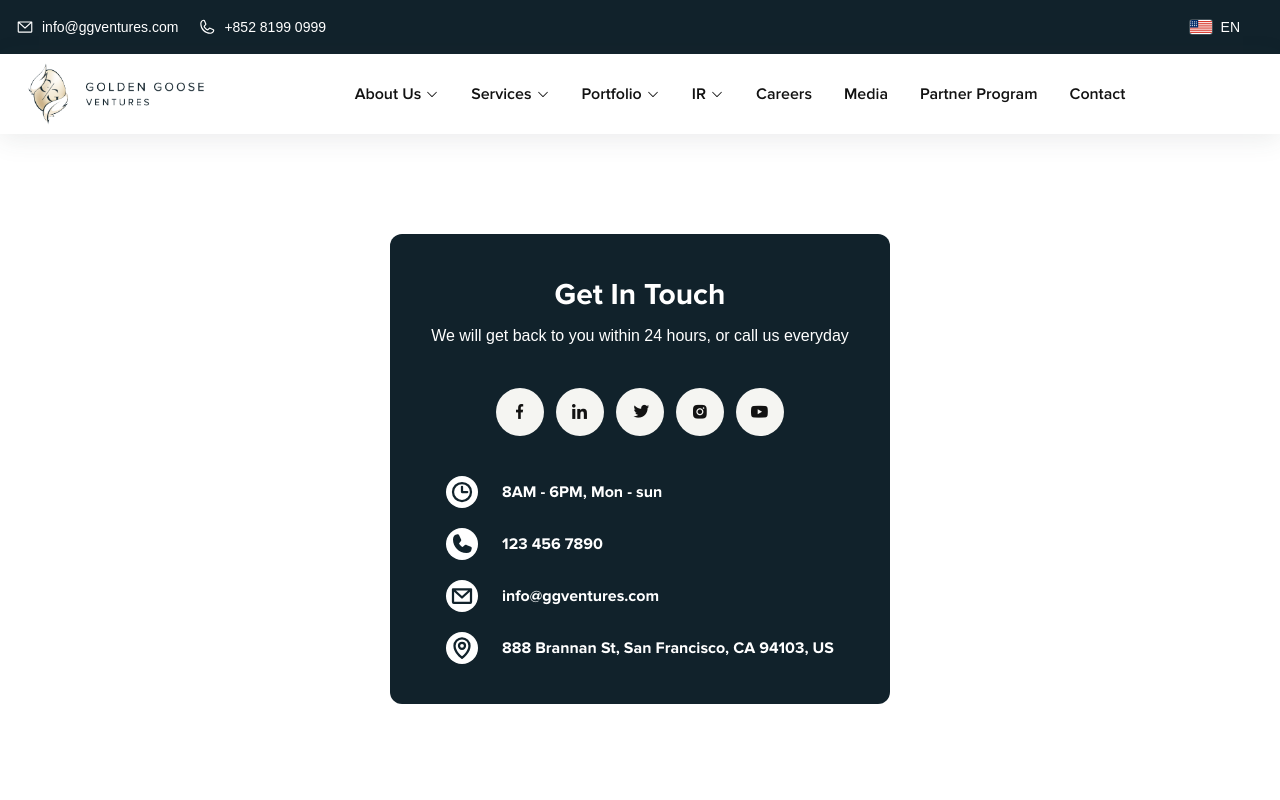
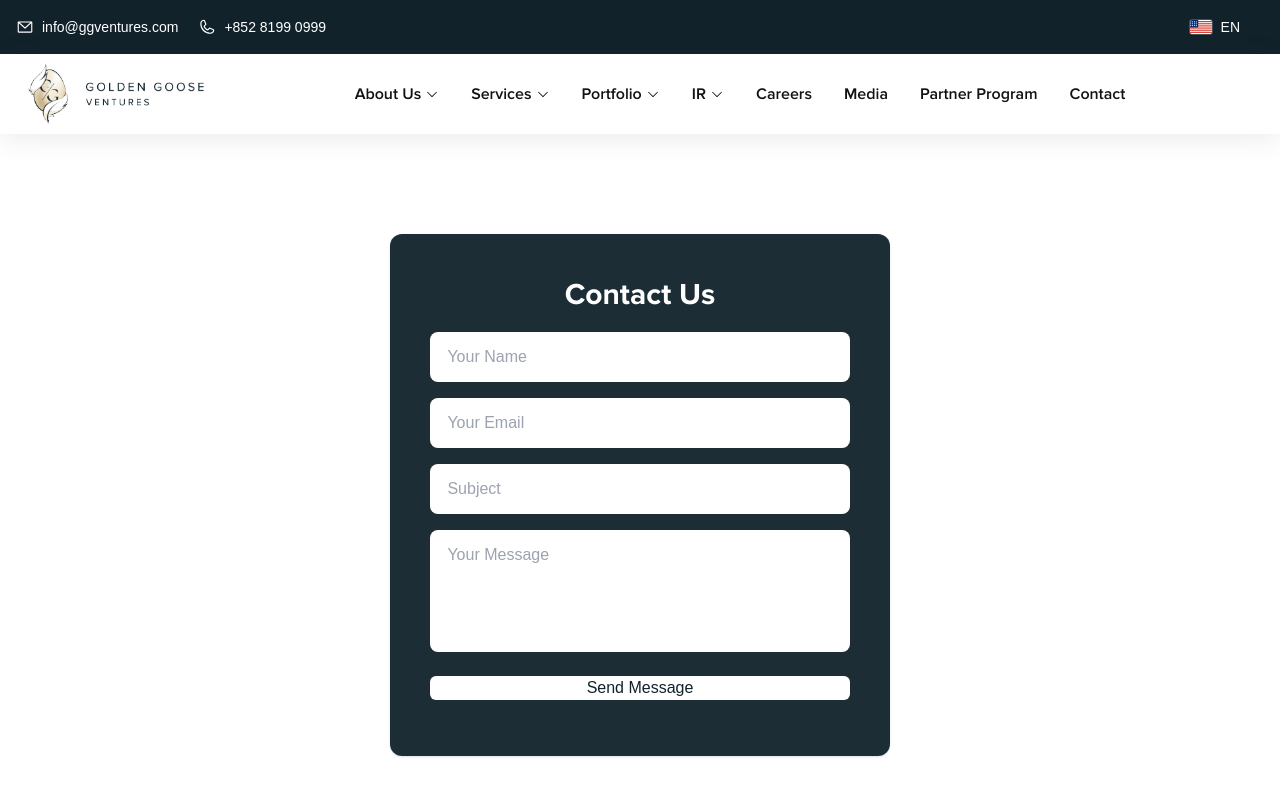
Before and after one commit to petaniweb-tech/golden-goose-ventures, a Next.js app: page /en/contact in a window 1280 px wide. Shown: the top 800 px of the page. Built offline with nearby package versions, Linux system fonts and the light colour scheme; a web font is replaced by a local one.

Commit message:
refactor: contact form

```diff
--- a/src/app/[locale]/contact/page.tsx
+++ b/src/app/[locale]/contact/page.tsx
@@ -1,121 +1,119 @@
-import TopNavOne from "@/components/Header/TopNav/TopNavOne";
-import MenuOne from "@/components/Header/Menu/MenuOne";
-import BreadcrumbItem from "@/components/Breadcrumb/BreadcrumbItem";
-import CtaOne from "@/components/Section/CTA/CtaOne";
-import Footer from "@/components/Footer/Footer";
-import * as Icon from "@phosphor-icons/react/dist/ssr";
+"use client";
+
+import { useState } from "react";
 
 export default function ContactStyleOne() {
+  const [form, setForm] = useState({
+    name: "",
+    email: "",
+    subject: "",
+    message: "",
+  });
+  const [submitted, setSubmitted] = useState(false);
+  const [error, setError] = useState("");
+
+  const handleChange = (
+    e: React.ChangeEvent<HTMLInputElement | HTMLTextAreaElement>
+  ) => {
+    setForm({ ...form, [e.target.name]: e.target.value });
+    setError("");
+  };
+
+  const clearForm = () => {
+    setForm({
+      name: "",
+      email: "",
+      subject: "",
+      message: "",
+    });
+    // setSubmitted(false);
+    setError("");
+  };
+
+  const handleSubmit = (e: React.FormEvent) => {
+    e.preventDefault();
+    // Basic validation
+    if (!form.name || !form.email || !form.subject || !form.message) {
+      setError("Please fill in all fields.");
+      return;
+    }
+
+    clearForm();
+    setSubmitted(true);
+  };
+
   return (
     <>
       <div className="overflow-x-hidden">
         <main className="content">
-          {/* <BreadcrumbItem
-            link="Contact us"
-            img="/images/banner/about1.png"
-            title="Contact us"
-            desc="Explore our Contact Us page for prompt assistance from our dedicated team."
-          /> */}
           <div className="form-contact style-one lg:py-[100px] sm:py-16 py-10">
             <div className="container w-full flex items-center justify-center">
-              <div className="w-full md:w-4/5 lg:w-3/5 xl:w-2/5 flex justify-center">
-                <div className="infor bg-blue rounded-xl p-10 flex flex-col items-center justify-center w-full">
-                  <div className="heading5 text-white">Get in touch</div>
-                  <div className="body3 text-white mt-2 text-center">
-                    We will get back to you within 24 hours, or call us everyday
-                  </div>
-                  <div className="list-social flex flex-wrap items-center gap-3 md:mt-10 mt-6">
-                    <a
-                      className="item rounded-full w-12 h-12 flex items-center justify-center bg-surface"
-                      href="https://www.facebook.com/"
-                      target="_blank"
+              <div className="w-full md:w-4/5 lg:w-3/5 xl:w-2/5 flex flex-col justify-center items-center gap-8">
+                {/* Contact Form */}
+                <div className="w-full bg-blue/95 rounded-xl p-10 flex flex-col items-center justify-center shadow">
+                  <div className="heading5 text-white mb-4">Contact Us</div>
+                  <form
+                    className="w-full flex flex-col gap-4"
+                    onSubmit={handleSubmit}
+                  >
+                    <input
+                      className="w-full border border-gray-300 rounded-lg px-4 py-3 bg-gray-50 focus:border-blue-500 focus:bg-white focus:outline-none transition"
+                      type="text"
+                      name="name"
+                      placeholder="Your Name"
+                      value={form.name}
+                      onChange={handleChange}
+                      required
+                    />
+                    <input
+                      className="w-full border border-gray-300 rounded-lg px-4 py-3 bg-gray-50 focus:border-blue-500 focus:bg-white focus:outline-none transition"
+                      type="email"
+                      name="email"
+                      placeholder="Your Email"
+                      value={form.email}
+                      onChange={handleChange}
+                      required
+                    />
+                    <input
+                      className="w-full border border-gray-300 rounded-lg px-4 py-3 bg-gray-50 focus:border-blue-500 focus:bg-white focus:outline-none transition"
+                      type="text"
+                      name="subject"
+                      placeholder="Subject"
+                      value={form.subject}
+                      onChange={handleChange}
+                      required
+                    />
+                    <textarea
+                      className="w-full border border-gray-300 rounded-lg px-4 py-3 bg-gray-50 focus:border-blue-500 focus:bg-white focus:outline-none transition resize-none"
+                      name="message"
+                      placeholder="Your Message"
+                      rows={4}
+                      value={form.message}
+                      onChange={handleChange}
+                      required
+                    />
+                    {error && (
+                      <div className="text-red-500 text-sm">{error}</div>
+                    )}
+                    <button
+                      type="submit"
+                      className="btn btn-primary rounded-md w-full mt-2 bg-white text-blue hover:bg-white-700"
                     >
-                      <i className="icon-facebook text-black"></i>
-                    </a>
-                    <a
-                      className="item rounded-full w-12 h-12 flex items-center justify-center bg-surface"
-                      href="https://www.linkedin.com/"
-                      target="_blank"
-                    >
-                      <i className="icon-in text-black"></i>
-                    </a>
-                    <a
-                      className="item rounded-full w-12 h-12 flex items-center justify-center bg-surface"
-                      href="https://www.twitter.com/"
-                      target="_blank"
-                    >
-                      <i className="icon-twitter text-sm text-black ml-1"></i>
-                    </a>
-                    <a
-                      className="item rounded-full w-12 h-12 flex items-center justify-center bg-surface"
-                      href="https://www.instagram.com/"
-                      target="_blank"
-                    >
-                      <i className="icon-insta text-sm text-black"></i>
-                    </a>
-                    <a
-                      className="item rounded-full w-12 h-12 flex items-center justify-center bg-surface"
-                      href="https://www.youtube.com/"
-                      target="_blank"
-                    >
-                      <i className="icon-youtube text-xs text-black"></i>
-                    </a>
-                  </div>
-                  <div className="list-more-infor md:mt-10 mt-6">
-                    <div className="item flex items-center gap-3">
-                      <div className="flex items-center justify-center w-8 h-8 bg-white rounded-full flex-shrink-0">
-                        <Icon.Clock
-                          weight="bold"
-                          className="text-blue text-2xl"
-                        />
+                      Send Message
+                    </button>
+                    {submitted ? (
+                      <div className="text-white text-center font-semibold">
+                        Thank you for contacting us! We will get back to you
+                        soon.
                       </div>
-                      <div className="line-y"></div>
-                      <div className="text-button normal-case text-white">
-                        8AM - 6PM, Mon - sun
-                      </div>
-                    </div>
-                    <div className="item flex items-center gap-3 mt-5">
-                      <div className="flex items-center justify-center w-8 h-8 bg-white rounded-full flex-shrink-0">
-                        <Icon.Phone
-                          weight="fill"
-                          className="text-blue text-2xl"
-                        />
-                      </div>
-                      <div className="line-y"> </div>
-                      <div className="text-button normal-case text-white">
-                        123 456 7890
-                      </div>
-                    </div>
-                    <div className="item flex items-center gap-3 mt-5">
-                      <div className="flex items-center justify-center w-8 h-8 bg-white rounded-full flex-shrink-0">
-                        <Icon.EnvelopeSimple
-                          weight="bold"
-                          className="text-blue text-2xl"
-                        />
-                      </div>
-                      <div className="line-y"> </div>
-                      <div className="text-button normal-case text-white">
-                        info@ggventures.com
-                      </div>
-                    </div>
-                    <div className="item flex items-center gap-3 mt-5">
-                      <div className="flex items-center justify-center w-8 h-8 bg-white rounded-full flex-shrink-0">
-                        <Icon.MapPin
-                          weight="bold"
-                          className="text-blue text-2xl"
-                        />
-                      </div>
-                      <div className="line-y"> </div>
-                      <div className="text-button normal-case text-white">
-                        888 Brannan St, San Francisco, CA 94103, US
-                      </div>
-                    </div>
-                  </div>
+                    ) : (
+                      <div className="text-white text-center font-semibold"></div>
+                    )}
+                  </form>
                 </div>
               </div>
             </div>
           </div>
-          {/* <CtaOne /> */}
         </main>
       </div>
     </>
```
